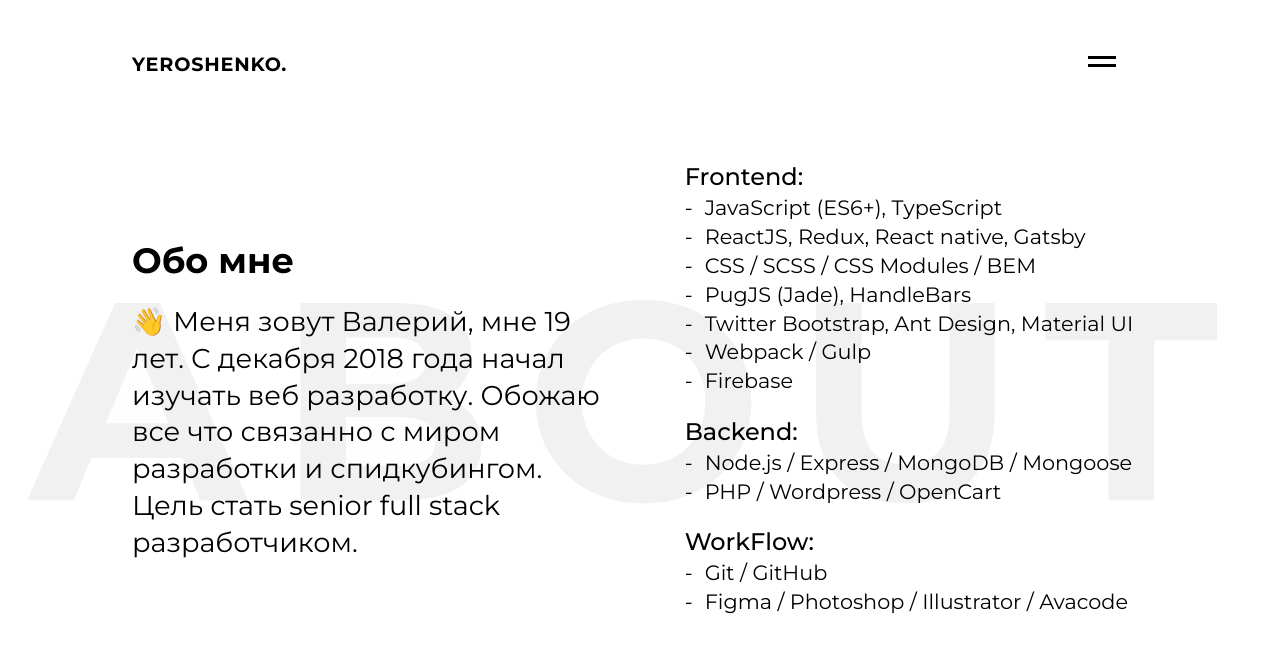
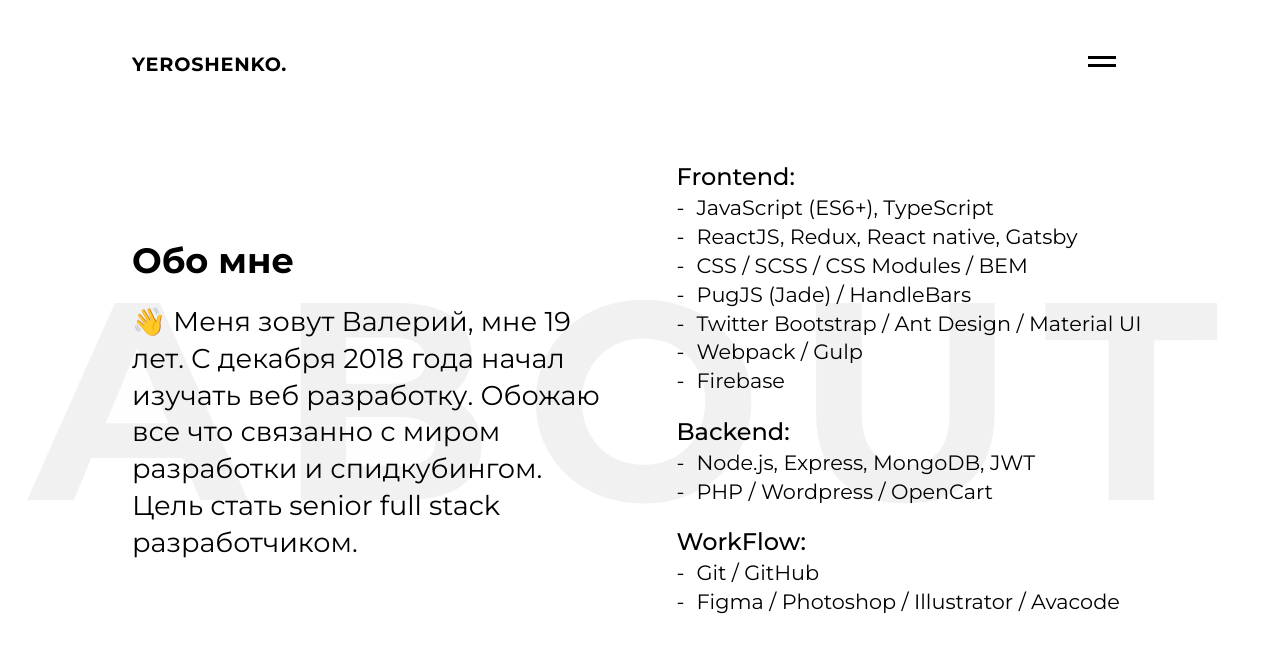
Before and after one commit to Yeroshenko/portfolio_legacy, a React (Create React App) app: page /about in a window 1280 px wide. Shown: the top 652 px of the page. Built offline with nearby package versions, Linux system fonts and the light colour scheme.

Commit message:
feat: changed congtent (skills)

```diff
--- a/src/content.js
+++ b/src/content.js
@@ -33,8 +33,8 @@ export const skills = [
       'JavaScript (ES6+), TypeScript',
       'ReactJS, Redux, React native, Gatsby',
       'CSS / SCSS / CSS Modules / BEM',
-      'PugJS (Jade), HandleBars',
-      'Twitter Bootstrap, Ant Design, Material UI',
+      'PugJS (Jade) / HandleBars',
+      'Twitter Bootstrap / Ant Design / Material UI',
       'Webpack / Gulp',
       'Firebase'
     ]
@@ -42,7 +42,7 @@ export const skills = [
   {
     category: 'Backend',
     technologies: [
-      'Node.js / Express / MongoDB / Mongoose',
+      'Node.js, Express, MongoDB, JWT',
       'PHP / Wordpress / OpenCart'
     ]
   },
```
